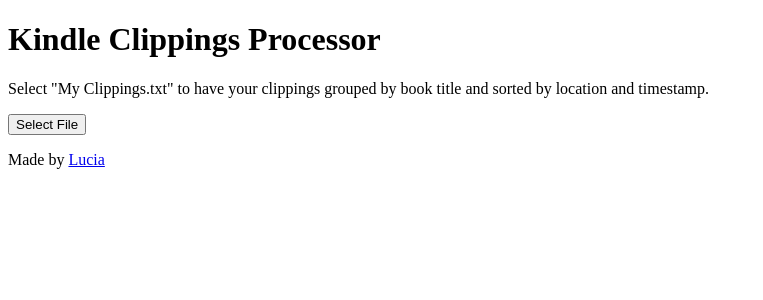
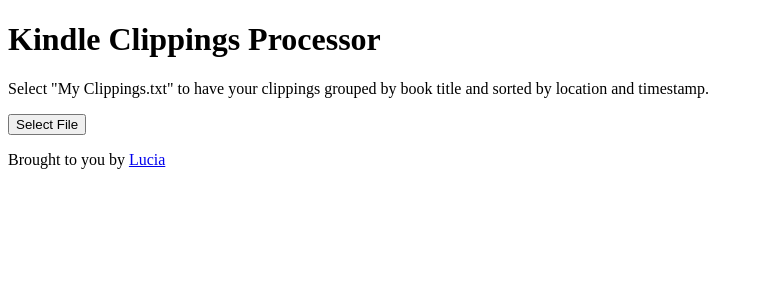
Before and after one commit to Luxiyalu/clippings, a Next.js app: page / in a window 1280 px wide. Shown: the top 300 px of the page, without its empty margins (0-763 px from the left). Built offline with nearby package versions, Linux system fonts and the light colour scheme.

Commit message:
Update footer wording

```diff
--- a/pages/index.js
+++ b/pages/index.js
@@ -80,7 +80,7 @@
 
       <footer className={css.footer}>
         <p>
-          Made by{' '}
+          Brought to you by{' '}
           <a href="https://luxiyalu.com/about" target="_blank">
             Lucia
           </a>
```
